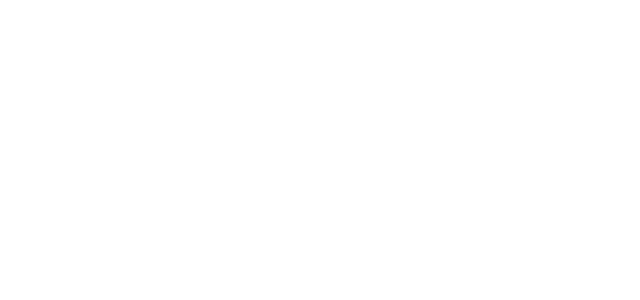
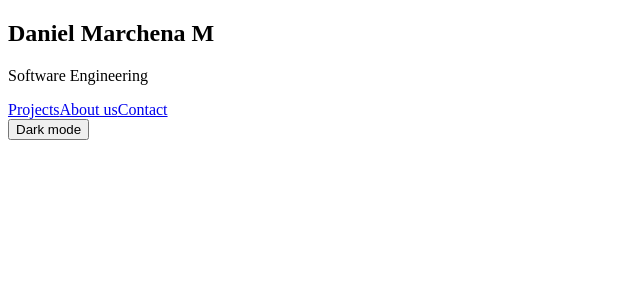
Before and after one commit to marchena96/Porfolio2026, a React (Vite) app in the folder Portfolio/: page / in a window 1280 px wide. Shown: the top 300 px of the page, without its empty margins (0-640 px from the left). Built offline with nearby package versions, Linux system fonts and the light colour scheme; the HTML template or start-up script is replaced by a standard one.

Commit message:
Creating the Header component: First stage

```diff
--- a/Portfolio/src/App.jsx
+++ b/Portfolio/src/App.jsx
@@ -1,9 +1,10 @@
+import Header from "./components/layout/Header"
 
 function App() {
 
   return (
     <>
-
+      <Header />
     </>
   )
 }
--- /dev/null
+++ b/Portfolio/src/components/layout/Header.jsx
@@ -0,0 +1,20 @@
+const Header = () => {
+    return (<>
+        <header className="header">
+            <div className="logo">
+                <h2 className="title">Daniel Marchena M</h2>
+                <p className="sub-title">Software Engineering</p>
+            </div>
+        </header>
+
+        <nav className="navbar">
+            <a href="#projects">Projects</a>
+            <a href="#about-us">About us</a>
+            <a href="#contact">Contact</a>
+        </nav>
+
+        <button className="dark-mode">Dark mode</button>
+    </>)
+};
+
+export default Header;
```
